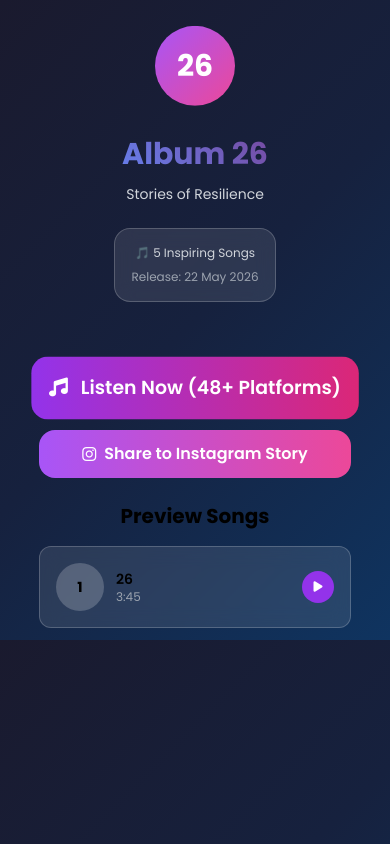
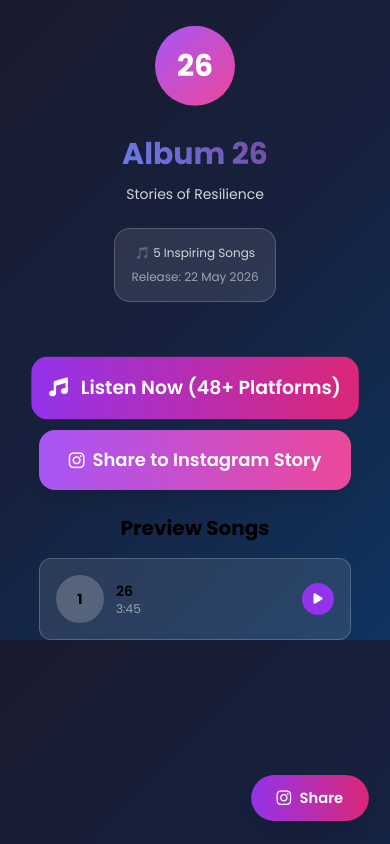
Before and after one commit to ramaahmadi/26-radira, a website: page instagram-story.html in a window 390 px wide. Drawn offline with nearby package versions, Linux system fonts and the light colour scheme.

Commit message:
Add floating Instagram Story share button for mobile

```diff
--- a/instagram-story.html
+++ b/instagram-story.html
@@ -140,10 +140,18 @@
             </button>
 
             <!-- Share Button -->
-            <button onclick="shareToInstagram()" class="w-full bg-gradient-to-r from-purple-500 to-pink-500 text-white py-3 rounded-2xl font-semibold flex items-center justify-center">
+            <button onclick="shareToInstagram()" class="w-full bg-gradient-to-r from-purple-500 to-pink-500 text-white py-4 rounded-2xl font-semibold flex items-center justify-center text-lg shadow-lg">
                 <i class="fab fa-instagram mr-2"></i>
                 Share to Instagram Story
             </button>
+
+            <!-- Floating Share Button (Always Visible) -->
+            <div class="fixed bottom-6 right-6 z-40 md:hidden">
+                <button onclick="shareToInstagram()" class="bg-gradient-to-r from-purple-600 to-pink-600 text-white px-6 py-3 rounded-full font-semibold flex items-center shadow-xl pulse">
+                    <i class="fab fa-instagram mr-2"></i>
+                    <span class="text-sm">Share</span>
+                </button>
+            </div>
         </div>
 
         <!-- Songs Preview -->
```
